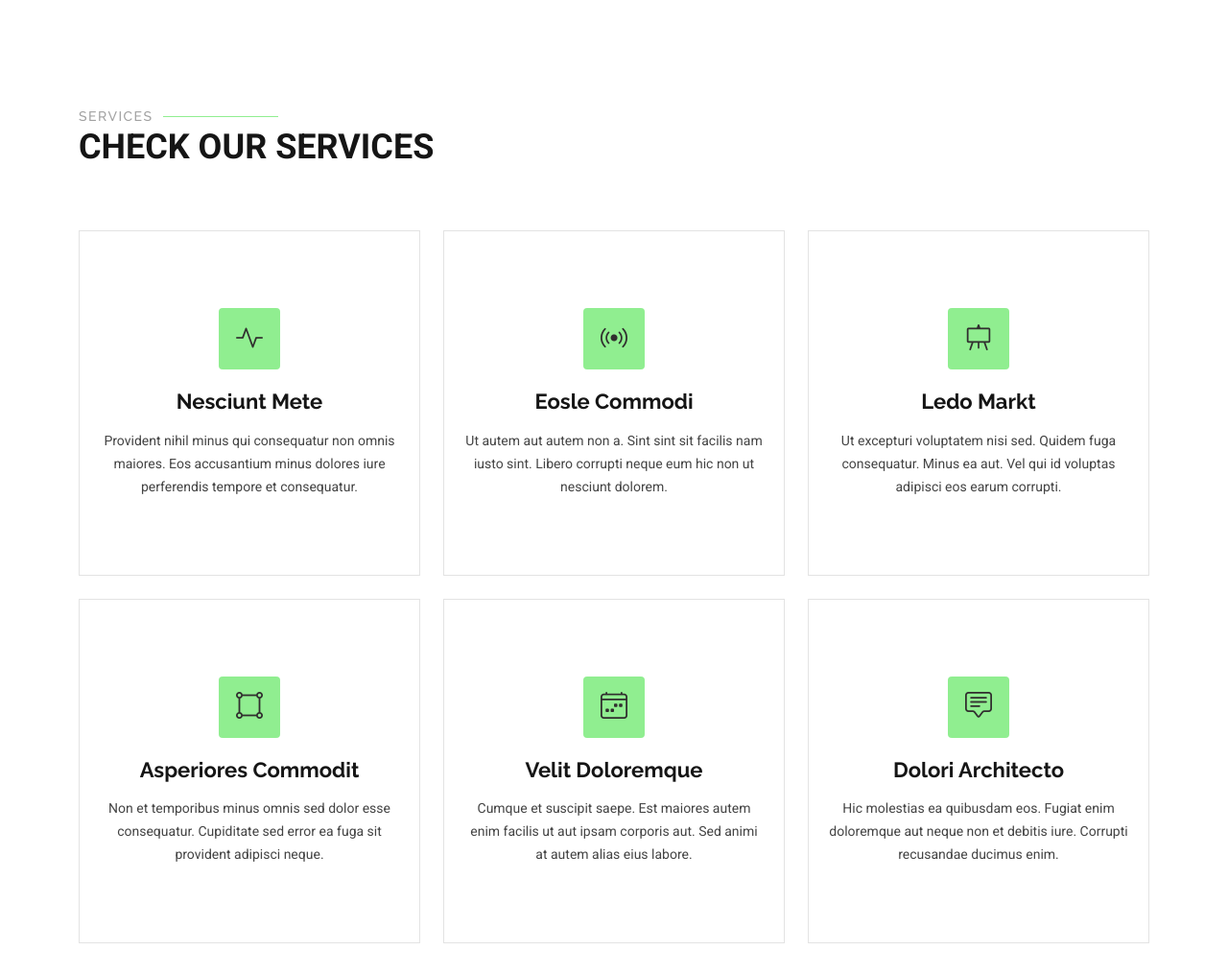
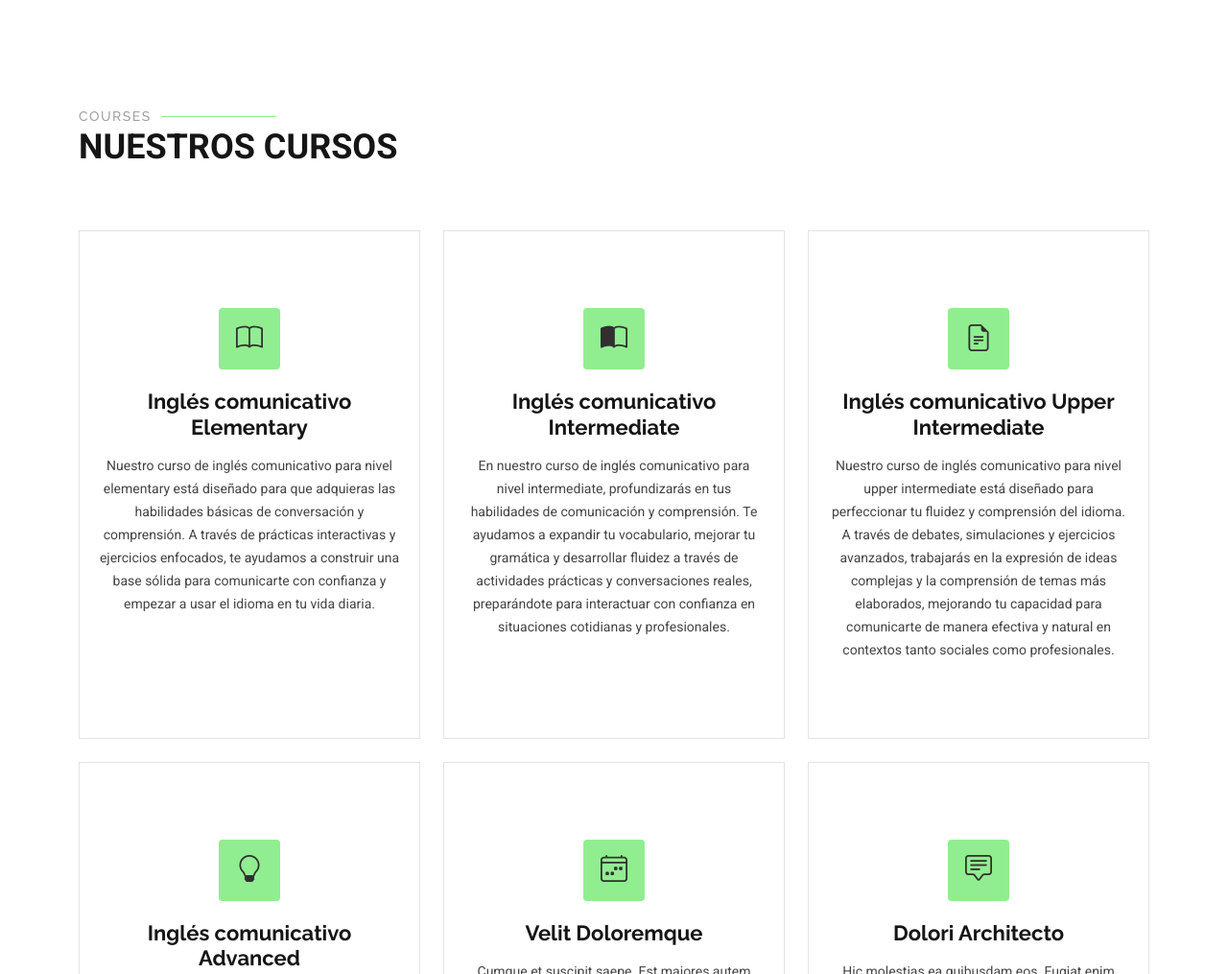
Before and after one commit to deyvielc/ELC, a plain HTML site: page index.html in a window 1280 px wide. Shown: the part 2397-3412 px from the top of the page at 96% size. Drawn offline with nearby package versions, Linux system fonts and the light colour scheme; animation ran at ten frames a second.

Commit message:
Update index.html

```diff
--- a/index.html
+++ b/index.html
@@ -304,8 +304,8 @@ Nuestra metodología incluye:
 
       <!-- Section Title -->
       <div class="container section-title" data-aos="fade-up">
-        <h2>Services</h2>
-        <p>Check our Services</p>
+        <h2>Courses</h2>
+        <p>Nuestros cursos</p>
       </div><!-- End Section Title -->
 
       <div class="container">
@@ -315,48 +315,48 @@ Nuestra metodología incluye:
           <div class="col-lg-4 col-md-6" data-aos="fade-up" data-aos-delay="100">
             <div class="service-item position-relative">
               <div class="icon">
-                <i class="bi bi-activity"></i>
+                <i class="bi bi-book"></i>
               </div>
               <a href="service-details.html" class="stretched-link">
-                <h3>Nesciunt Mete</h3>
+                <h3>Inglés comunicativo Elementary</h3>
               </a>
-              <p>Provident nihil minus qui consequatur non omnis maiores. Eos accusantium minus dolores iure perferendis tempore et consequatur.</p>
+              <p>Nuestro curso de inglés comunicativo para nivel elementary está diseñado para que adquieras las habilidades básicas de conversación y comprensión. A través de prácticas interactivas y ejercicios enfocados, te ayudamos a construir una base sólida para comunicarte con confianza y empezar a usar el idioma en tu vida diaria.</p>
             </div>
           </div><!-- End Service Item -->
 
           <div class="col-lg-4 col-md-6" data-aos="fade-up" data-aos-delay="200">
             <div class="service-item position-relative">
               <div class="icon">
-                <i class="bi bi-broadcast"></i>
+                <i class="bi bi-book-half"></i>
               </div>
               <a href="service-details.html" class="stretched-link">
-                <h3>Eosle Commodi</h3>
+                <h3>Inglés comunicativo Intermediate</h3>
               </a>
-              <p>Ut autem aut autem non a. Sint sint sit facilis nam iusto sint. Libero corrupti neque eum hic non ut nesciunt dolorem.</p>
+              <p>En nuestro curso de inglés comunicativo para nivel intermediate, profundizarás en tus habilidades de comunicación y comprensión. Te ayudamos a expandir tu vocabulario, mejorar tu gramática y desarrollar fluidez a través de actividades prácticas y conversaciones reales, preparándote para interactuar con confianza en situaciones cotidianas y profesionales.</p>
             </div>
           </div><!-- End Service Item -->
 
           <div class="col-lg-4 col-md-6" data-aos="fade-up" data-aos-delay="300">
             <div class="service-item position-relative">
               <div class="icon">
-                <i class="bi bi-easel"></i>
+                <i class="bi bi-file-earmark-text"></i>
               </div>
               <a href="service-details.html" class="stretched-link">
-                <h3>Ledo Markt</h3>
+                <h3>Inglés comunicativo Upper Intermediate</h3>
               </a>
-              <p>Ut excepturi voluptatem nisi sed. Quidem fuga consequatur. Minus ea aut. Vel qui id voluptas adipisci eos earum corrupti.</p>
+              <p>Nuestro curso de inglés comunicativo para nivel upper intermediate está diseñado para perfeccionar tu fluidez y comprensión del idioma. A través de debates, simulaciones y ejercicios avanzados, trabajarás en la expresión de ideas complejas y la comprensión de temas más elaborados, mejorando tu capacidad para comunicarte de manera efectiva y natural en contextos tanto sociales como profesionales.</p>
             </div>
           </div><!-- End Service Item -->
 
           <div class="col-lg-4 col-md-6" data-aos="fade-up" data-aos-delay="400">
             <div class="service-item position-relative">
               <div class="icon">
-                <i class="bi bi-bounding-box-circles"></i>
+                <i class="bi bi-lightbulb"></i>
               </div>
               <a href="service-details.html" class="stretched-link">
-                <h3>Asperiores Commodit</h3>
+                <h3>Inglés comunicativo Advanced</h3>
               </a>
-              <p>Non et temporibus minus omnis sed dolor esse consequatur. Cupiditate sed error ea fuga sit provident adipisci neque.</p>
+              <p>Nuestro curso de inglés comunicativo para nivel avanzado está orientado a perfeccionar tu dominio del idioma y desarrollar una comunicación sofisticada y matizada. Mediante discusiones profundas, análisis de textos complejos y actividades de inmersión, fortalecerás tu capacidad para expresar opiniones, argumentar y comprender con precisión, preparándote para usar el inglés con confianza en cualquier entorno profesional o académico.</p>
               <a href="service-details.html" class="stretched-link"></a>
             </div>
           </div><!-- End Service Item -->
```
